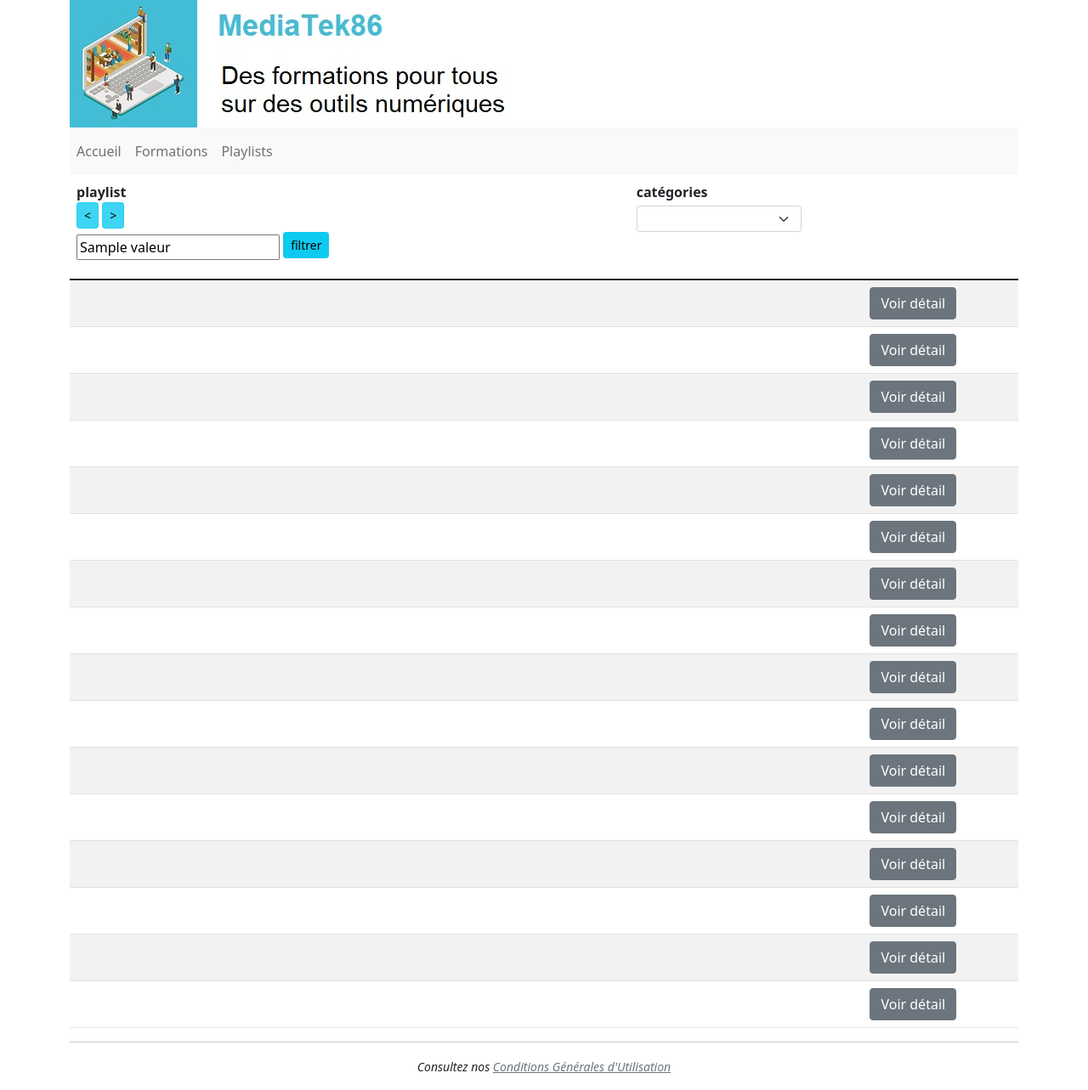
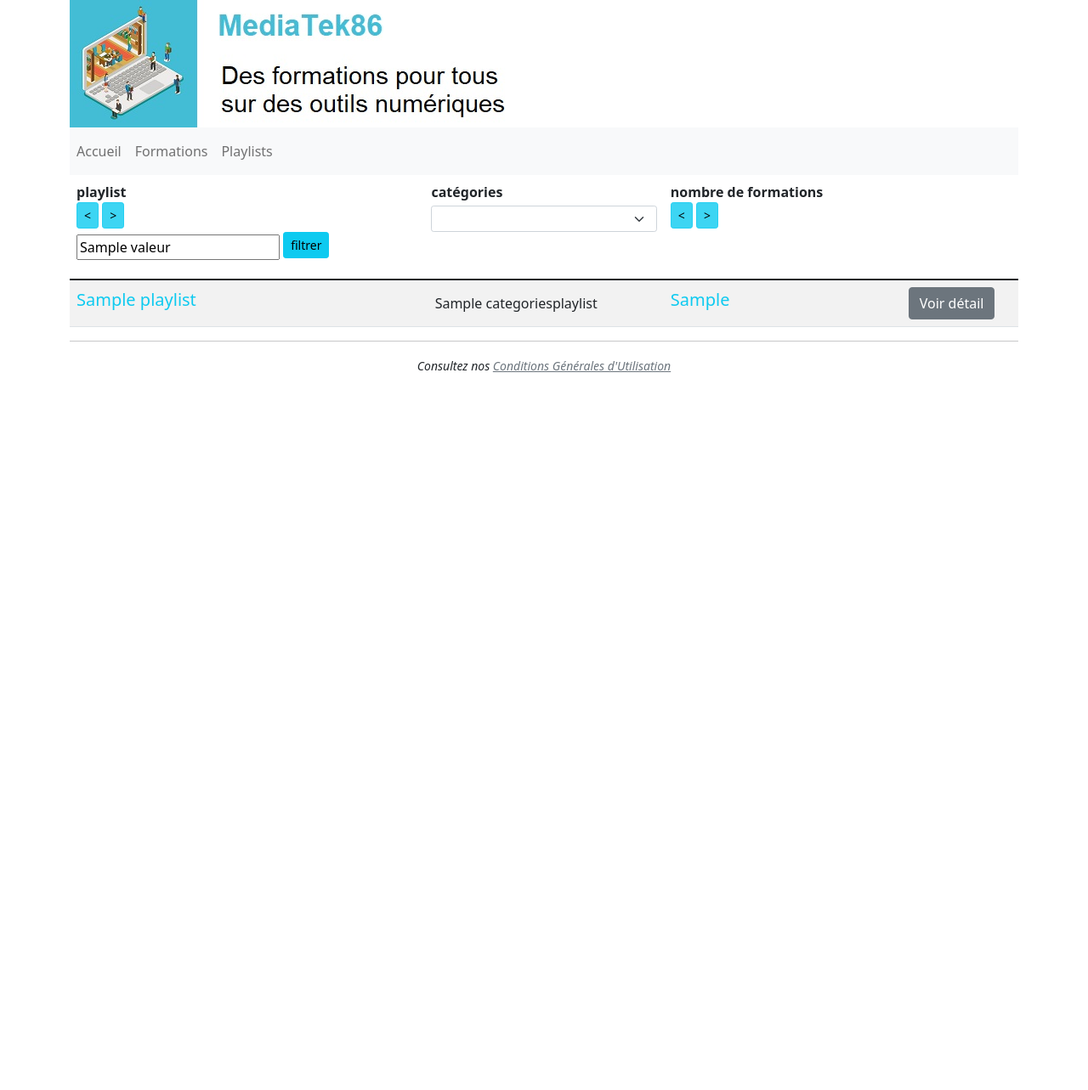
Before and after one commit to Leane-prad/mediatekformation, a Symfony app: template templates/pages/playlists.html.twig in a window 1280 px wide. Shown: the whole page at 85% size. After the commit the page ends 438 px from the top, so only its background shows below. Run offline with Twig, Linux system fonts and the light colour scheme; the template is opened without the code that fills it: most values are stand-ins (such as "Sample title", 1, 10 or a date in 2020); lists and menus that the app fills with data are empty; some libraries are stand-ins or nearby versions.

Commit message:
ajouter une fonctionnalité

```diff
--- a/src/Controller/FormationsController.php
+++ b/src/Controller/FormationsController.php
@@ -70,7 +70,7 @@ class FormationsController extends AbstractController {
     #[Route('/formations/formation/{id}', name: 'formations.showone')]
     public function showOne($id): Response {
         $formation = $this->formationRepository->find($id);
-        return $this->render(self::FORMATIONS_TEMPLATE, [
+        return $this->render("pages/formation.html.twig", [
             'formation' => $formation
         ]);
     }
--- a/src/Controller/PlaylistsController.php
+++ b/src/Controller/PlaylistsController.php
@@ -62,6 +62,10 @@ class PlaylistsController extends AbstractController {
     public function sort($champ, $ordre): Response{
         if($champ === "name"){
                 $playlists = $this->playlistRepository->findAllOrderByName($ordre);
+        }else{
+            if($champ === "nbFormations"){
+                $playlists = $this->playlistRepository->findAllOrderByNbFormations($ordre);
+            }
         }
         $categories = $this->categorieRepository->findAll();
         return $this->render(self::PLAYLISTS_TEMPLATE, [
@@ -88,7 +92,7 @@ class PlaylistsController extends AbstractController {
         $playlist = $this->playlistRepository->find($id);
         $playlistCategories = $this->categorieRepository->findAllForOnePlaylist($id);
         $playlistFormations = $this->formationRepository->findAllForOnePlaylist($id);
-        return $this->render(self::PLAYLISTS_TEMPLATE, [
+        return $this->render("pages/playlist.html.twig", [
             'playlist' => $playlist,
             'playlistcategories' => $playlistCategories,
             'playlistformations' => $playlistFormations
--- a/templates/pages/playlists.html.twig
+++ b/templates/pages/playlists.html.twig
@@ -32,6 +32,11 @@
                         </select>
                     </form>
                 </th>
+                <th class="text-left align-top" scope="col">
+                    nombre de formations </br>
+                    <a href="{{ path('playlists.sort', {champ:'nbFormations', ordre:'ASC'}) }}" class="btn btn-info btn-sm active" role="button" aria-pressed="true"><</a>
+                    <a href="{{ path('playlists.sort', {champ:'nbFormations', ordre:'DESC'}) }}" class="btn btn-info btn-sm active" role="button" aria-pressed="true">></a>
+                </th>
                 <th class="text-center align-top" scope="col">
                     &nbsp;
                 </th>
@@ -40,23 +45,25 @@
         <tbody>
             <!-- boucle sur les playlists -->
             {% if playlists|length > 0 %}
-                {% for k in 0..playlists|length-1 %}
+                {% for playlist in playlists %}
                     <tr class="align-middle">
                         <td>
                             <h5 class="text-info">
-                                {{ playlists[k].name }}
+                                {{ playlist.name }}
                             </h5>
                         </td>
                         <td class="text-left">
-                            {% set categories = playlists[k].categoriesplaylist %}
-                            {% if categories|length > 0  %}
-                                {% for c in 0..categories|length-1 %}
-                                    &nbsp;{{ categories[c] }}
-                                {% endfor %}
-                            {% endif %}
+                            {% for category in playlist.categoriesplaylist %}
+                                 &nbsp;{{ category }}
+                            {% endfor %}
+                        </td>
+                        <td>
+                            <h5 class="text-info">
+                                {{ playlist.nbFormations }}
+                            </h5>
                         </td>
                         <td class="text-center">
-                            <a href="{{ path('playlists.showone', {id:playlists[k].id}) }}" class="btn btn-secondary">Voir détail</a>
+                            <a href="{{ path('playlists.showone', {id:playlist.id}) }}" class="btn btn-secondary">Voir détail</a>
                         </td>
                     </tr>
                 {% endfor %}
```
Also changed, not shown: src/Entity/Playlist.php (+8 -0 lines), src/Repository/PlaylistRepository.php (+9 -1 lines).
